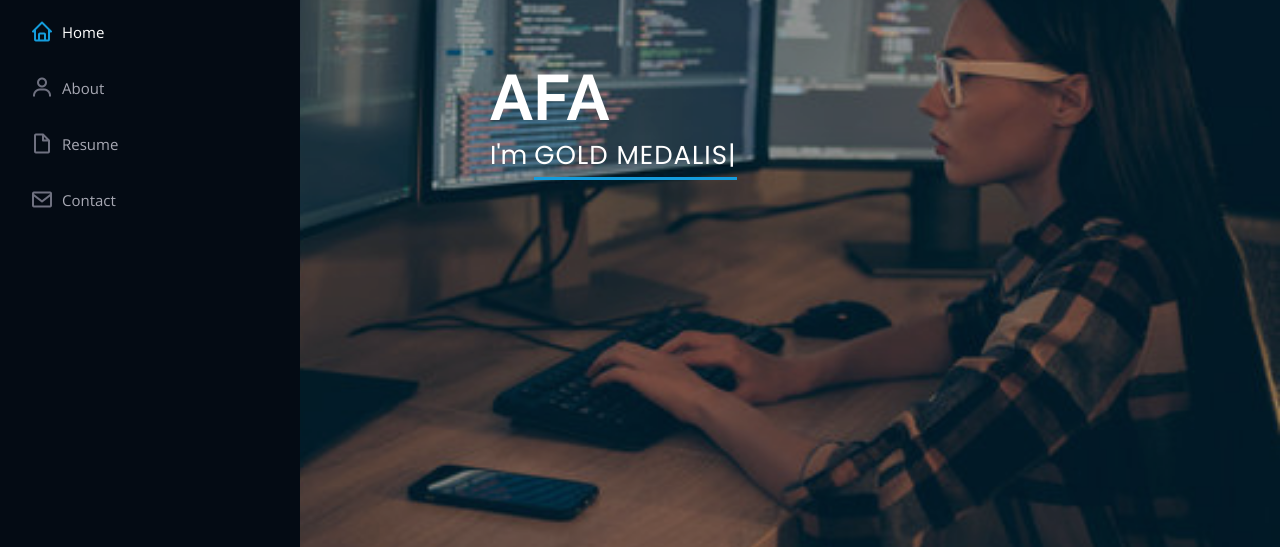
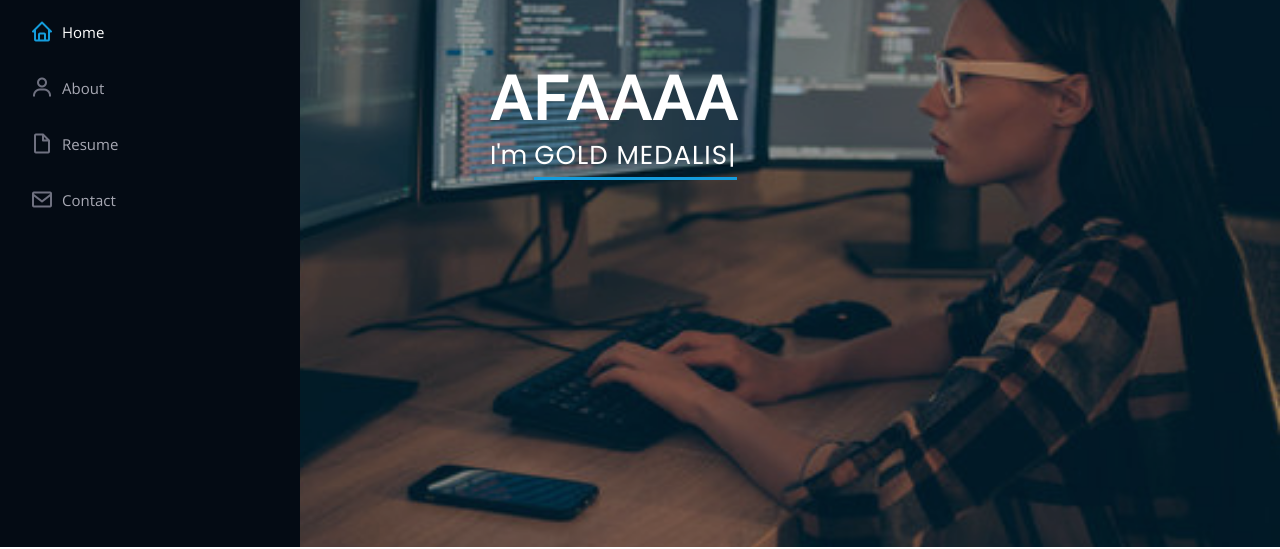
Before and after one commit to afa2002/portfolio.github.io, a plain HTML site: page index.html in a window 1280 px wide. Shown: the part 253-802 px from the top of the page. Drawn offline with nearby package versions, Linux system fonts and the light colour scheme.

Commit message:
Update index.html

```diff
--- a/index.html
+++ b/index.html
@@ -69,7 +69,7 @@
   <!-- ======= Hero Section ======= -->
   <section id="hero" class="d-flex flex-column justify-content-center align-items-center">
     <div class="hero-container" data-aos="fade-in">
-      <h1>AFA</h1>
+      <h1>AFAAAA</h1>
       <p>I'm <span class="typed" data-typed-items="A MCA STUDENT, GOLD MEDALIST, TPO "></span></p>
     </div>
   </section><!-- End Hero -->
```
